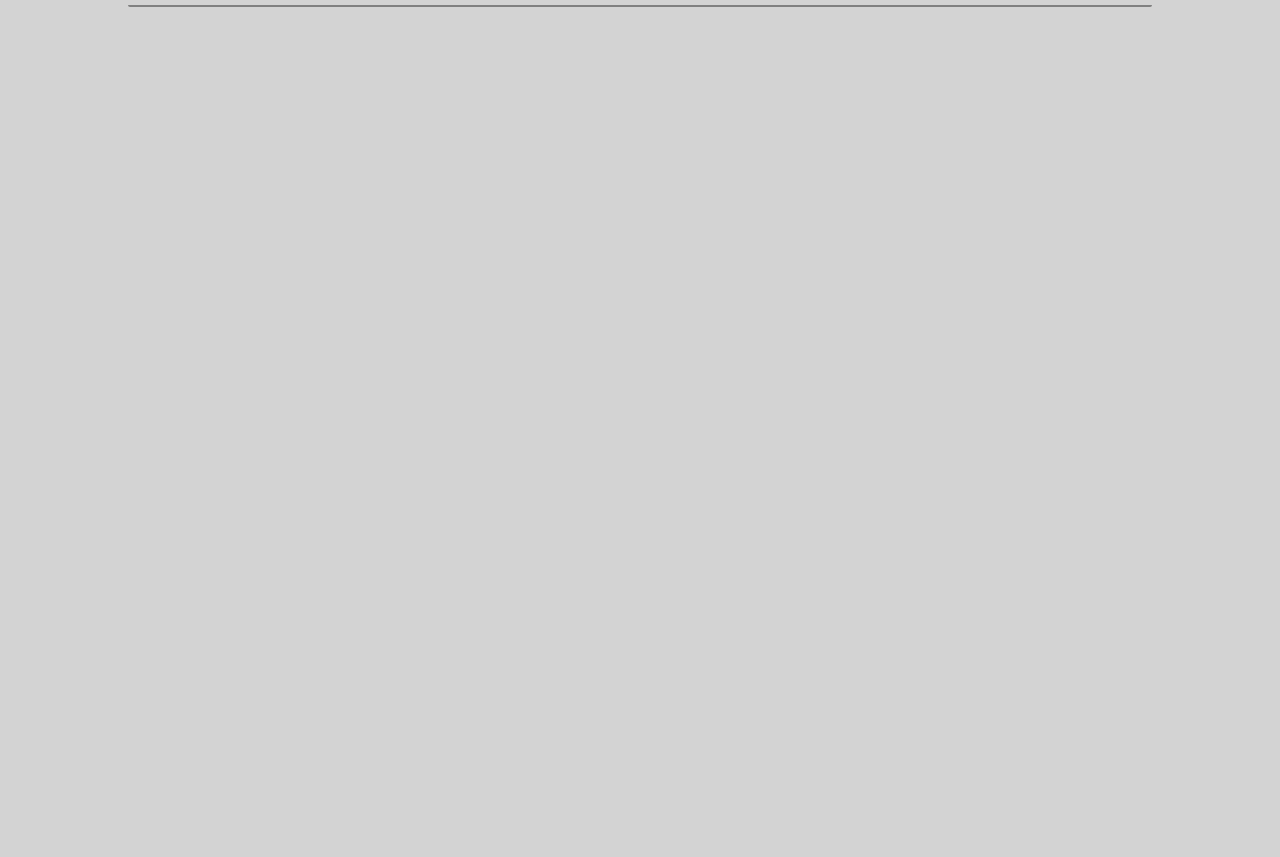
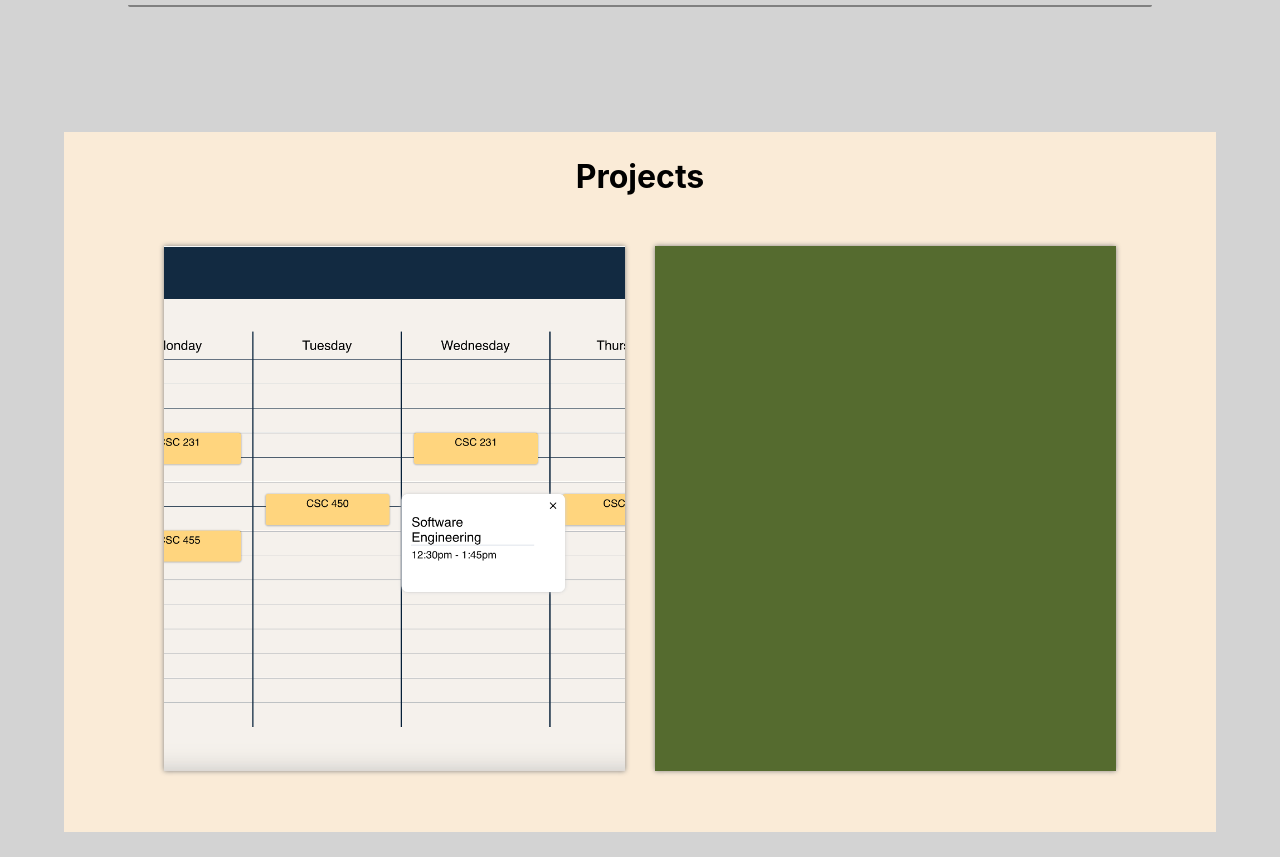
Before and after one commit to aeichman/Portfolio, a React (Create React App) app in the folder portfolio/: page / in a window 1280 px wide. Shown: the part 1480-2337 px from the top of the page. Before the commit the page ends 1612 px from the top, so only its background shows below. Built offline with nearby package versions, Linux system fonts and the light colour scheme.

Commit message:
Adding Projects section

```diff
--- a/portfolio/src/App.css
+++ b/portfolio/src/App.css
@@ -102,3 +102,40 @@ body {
   margin-top: -15px;
   text-align: center;
 }
+
+.proj-wrapper {
+  height: 700px;
+  width: 90%;
+  margin: 25px auto;
+  background-color: antiquewhite;
+}
+
+.proj-wrapper h5 {
+  text-align: center;
+  font-size: 32px;
+  padding-top: 25px;
+  margin: 0;
+}
+
+.proj-wrapper .proj-container {
+  display: flex;
+  flex-direction: row;
+  justify-content: center;
+  align-items: center;
+  height: 75%;
+  margin: 50px 0;
+}
+
+.proj-wrapper .proj-container .project-box {
+  width: 40%;
+  height: 100%;
+  background-color: #556b2f;
+  margin: 15px;
+  box-shadow: 0px 0px 5px gray;
+}
+
+.proj-wrapper .proj-container .project-box .project-img {
+  width: 100%;
+  height: 100%;
+  object-fit: cover;
+}
--- a/portfolio/src/App.js
+++ b/portfolio/src/App.js
@@ -2,6 +2,7 @@ import { BrowserRouter } from 'react-router-dom'
 import Navbar from './Navbar'
 import Header from './Header'
 import About from './About';
+import Proj from './Projects-home';
 import './App.css';
 import Skills from './Skills';
 
@@ -13,6 +14,7 @@ function App() {
       <Header />
       <About />
       <Skills />
+      <Proj />
     </BrowserRouter>
   );
 }
--- /dev/null
+++ b/portfolio/src/Projects-home.js
@@ -0,0 +1,17 @@
+import './App.css';
+
+const Proj = () => {
+    return (
+        <div className='proj-wrapper'>
+            <h5>Projects</h5>
+            <div className='proj-container'>
+                <div className='project-box'>
+                    <img className='project-img' src='/DubCalendarHome.png' />
+                </div>
+                <div className='project-box'></div>
+            </div>
+        </div>
+      )
+}
+
+export default Proj;
```
Also changed, not shown: portfolio/public/DubCalendarHome.png (added).
